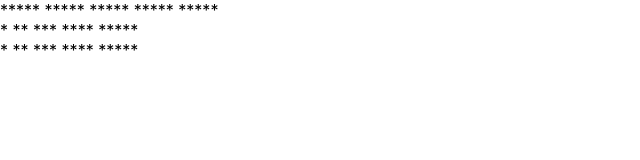
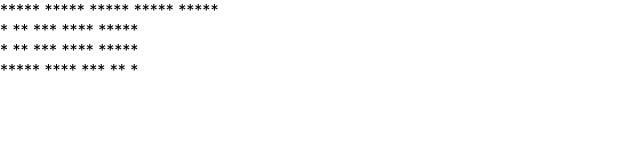
Before and after one commit to AnirupPat/reactjs-star-patterns, a React (Create React App) app: page / in a window 1280 px wide. Shown: the top 160 px of the page, without its empty margins (0-640 px from the left). Built offline with nearby package versions, Linux system fonts and the light colour scheme.

Commit message:
DownwardTriangleStarPattern

```diff
--- a/src/App.js
+++ b/src/App.js
@@ -1,4 +1,5 @@
 import './App.css';
+import DownwardTriangleStarPattern from './components/DownwardTriangleStarPattern/DownwardTriangleStarPattern';
 import LeftTriangleStarPattern from './components/LeftTriangleStarPattern/LeftTriangleStarPattern';
 import RightTriangleStarPattern from './components/RightTriangleStarPattern/RightTriangleStarPattern';
 import SquarePatterns from './components/SquarePatterns/SquarePatterns';
@@ -9,6 +10,7 @@ function App() {
       <SquarePatterns />
       <RightTriangleStarPattern />
       <LeftTriangleStarPattern />
+      <DownwardTriangleStarPattern />
     </div>
 
   );
--- /dev/null
+++ b/src/components/DownwardTriangleStarPattern/DownwardTriangleStarPattern.js
@@ -0,0 +1,17 @@
+const DownwardTriangleStarPattern = () => {
+    const n = 5;
+    let string = "";
+    for(let i = 0; i < n; i++) {
+        for(let j = n; j > i; j--) {
+            string += '*';
+
+        }
+        string += '\n';
+    }
+    console.log(string);
+    return (
+        <div>{string}</div>
+    );
+}
+
+export default DownwardTriangleStarPattern;
```
